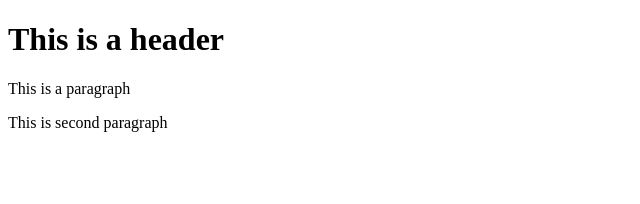
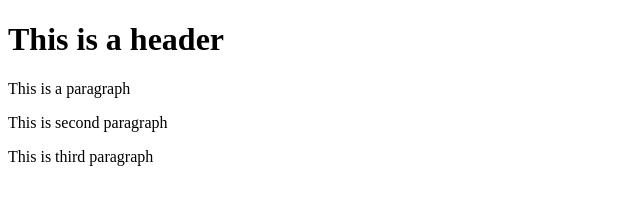
Before and after one commit to nikhiljeswani94/git-test, a website: page index.html in a window 1280 px wide. Shown: the whole page, without its empty margins (0-640 px from the left). Drawn offline with Linux system fonts and the light colour scheme.

Commit message:
fourth commit

```diff
--- a/index.html
+++ b/index.html
@@ -7,5 +7,6 @@
 	<h1>This is a header</h1>
 	<p>This is a paragraph</p>
 	<p>This is second paragraph</p>
+	<p>This is third paragraph</p>
 </body>
 </html>
```
Also changed, not shown: package.json (added, +24 -0 lines), 3 other files.
